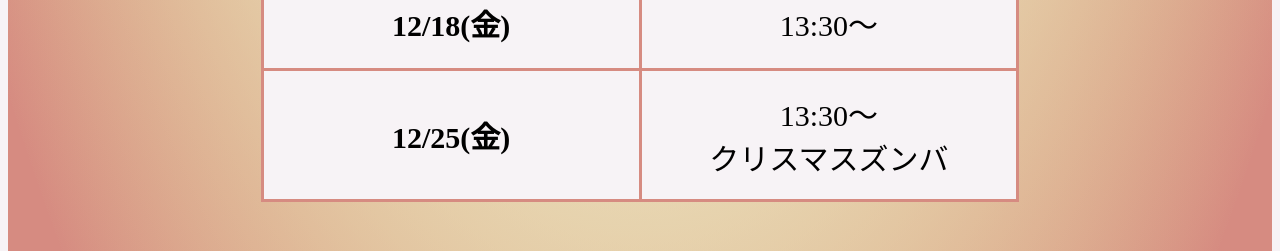
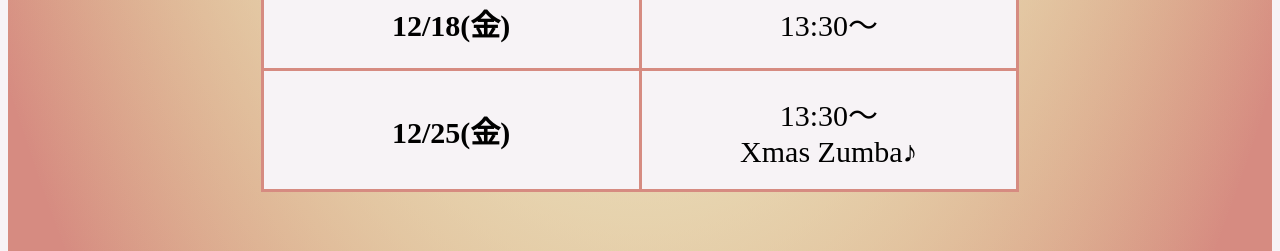
Before and after one commit to KAORILEEF/satomizumba, a plain HTML site: page schedule-nissin.html in a window 1280 px wide. Shown: the part 2740-2991 px from the top of the page. Drawn offline with nearby package versions, Linux system fonts and the light colour scheme; a small style sheet from the web is missing.

Commit message:
Update schedule-nissin.html

```diff
--- a/schedule-nissin.html
+++ b/schedule-nissin.html
@@ -128,7 +128,7 @@
         </tr>
         <tr>
             <th>12/25(金)</th>
-            <td>13:30〜<br>クリスマスズンバ</td>
+            <td>13:30〜<br>Xmas Zumba♪</td>
         </tr>
     </table>
 </div>
```
